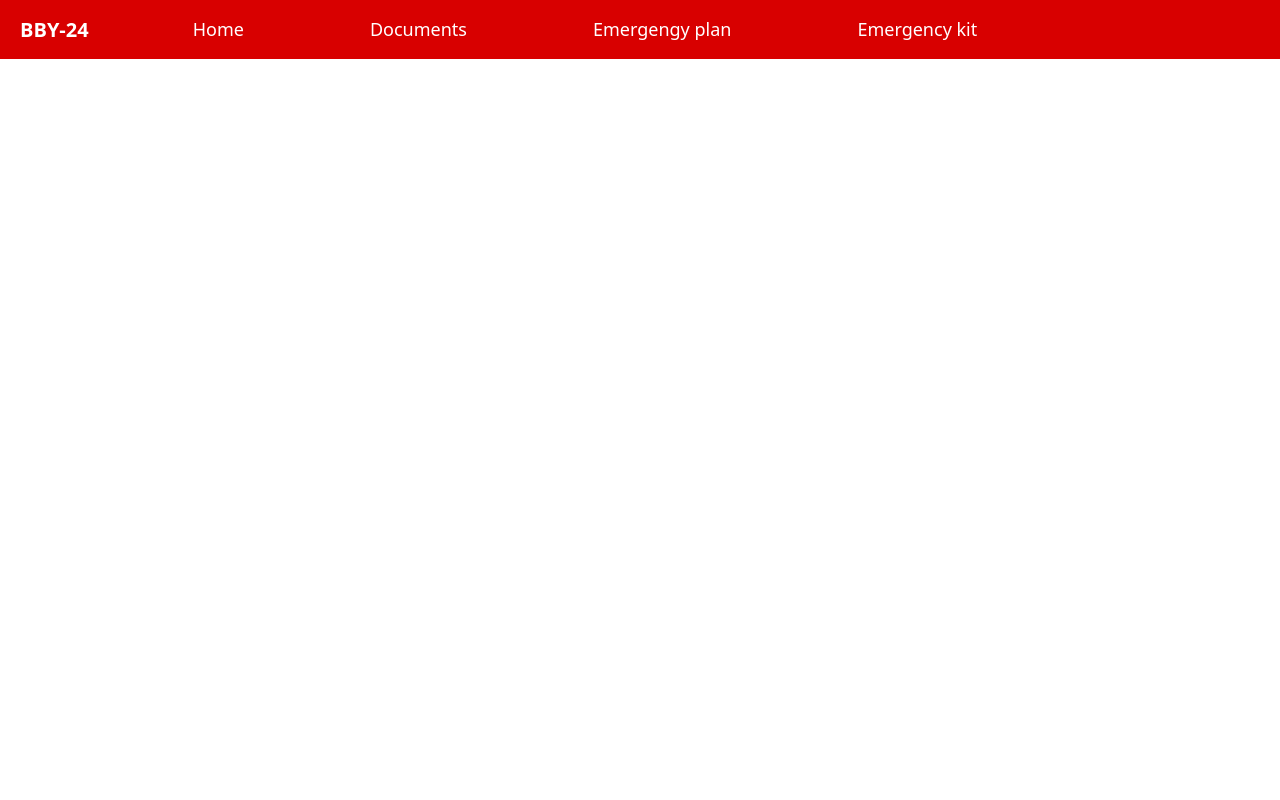
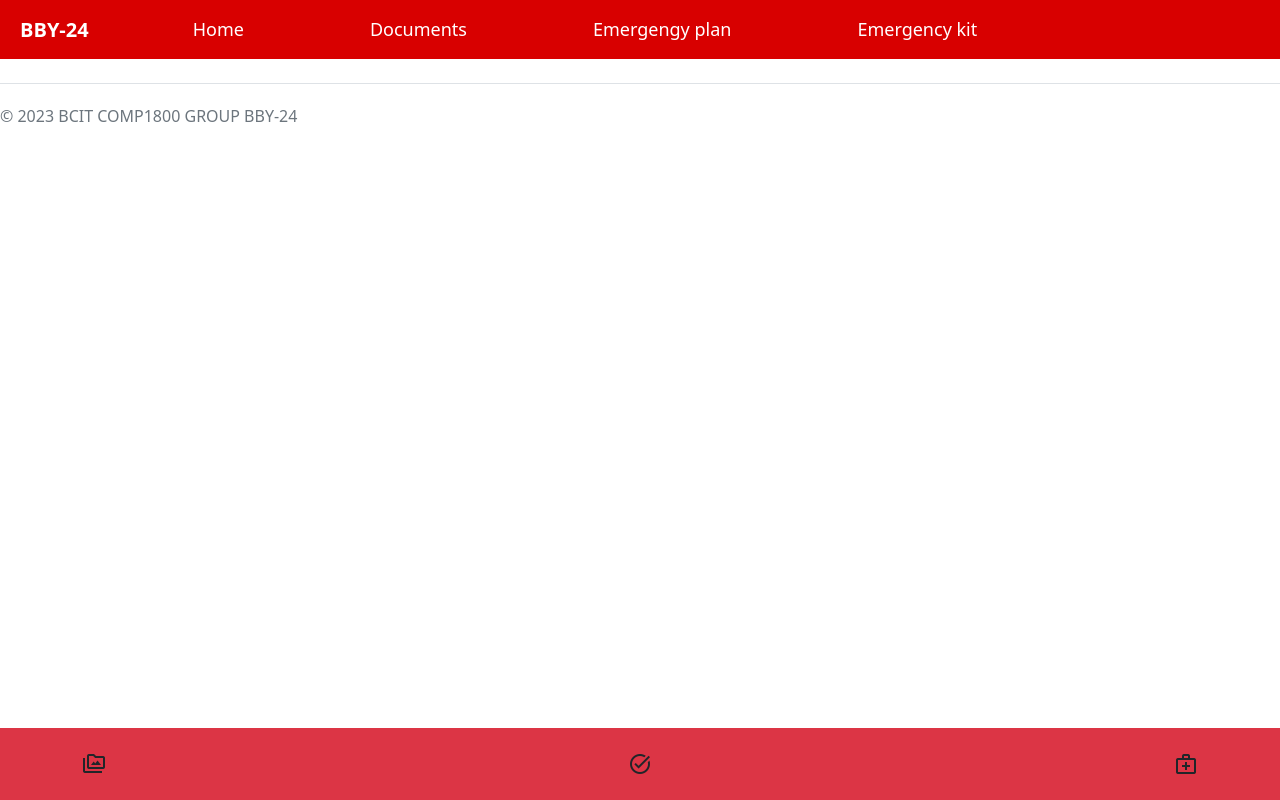
Before and after one commit to kapish-exe/1800_202310_BBY24, a plain HTML site: page index.html in a window 1280 px wide. Drawn offline with nearby package versions, Linux system fonts and the light colour scheme.

Commit message:
fixed footer

```diff
--- a/index.html
+++ b/index.html
@@ -17,6 +17,7 @@
 
     <!-- Link to styles of your own -->
     <link rel="stylesheet" href="./styles/style.css">
+    <link rel="stylesheet" href="https://fonts.googleapis.com/css2?family=Material+Symbols+Outlined:opsz,wght,FILL,GRAD@20..48,100..700,0..1,-50..200" />
 
 </head>
 
@@ -56,7 +57,22 @@
 
     <!-- Link to scripts of your own -->
     <!-- <script src="./scripts/script.js"></script> -->
-
+      <footer class="d-flex flex-wrap justify-content-between align-items-center py-3 my-4 border-top">
+    <p class="col-md-4 mb-0 text-muted">&copy; 2023 BCIT COMP1800 GROUP BBY-24</p>
+    <a href="/"
+        class="col-md-4 d-flex align-items-center justify-content-center mb-3 mb-md-0 me-md-auto link-dark text-decoration-none">
+        <svg class="bi me-2" width="40" height="32">
+            <use xlink:href="#bootstrap" />
+        </svg>
+    </a>
+</footer>
+<footer class="navbar justify-content-evenly bg-danger fixed-bottom">
+    <div class="container py-3">
+        <span class="material-symbols-outlined">perm_media</span>
+        <span class="material-symbols-outlined">task_alt</span>
+        <span class="material-symbols-outlined">medical_services</span>
+    </div>
+</footer>
 </body>
 
 </html>
```
